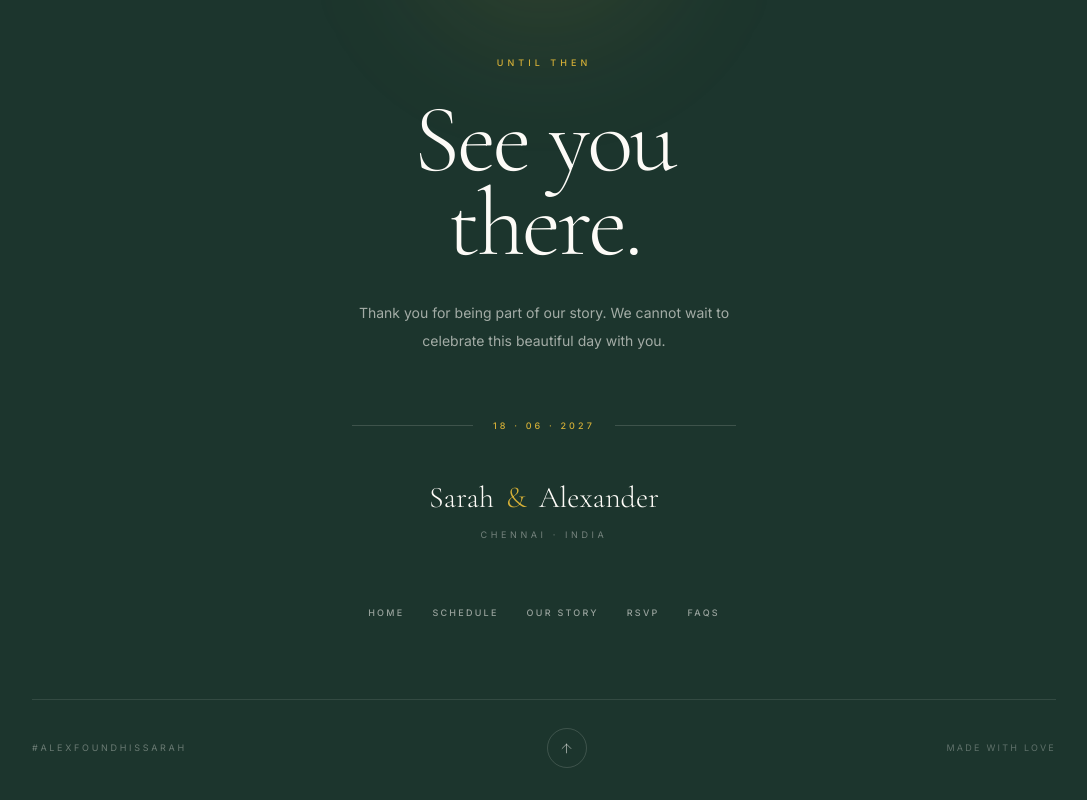
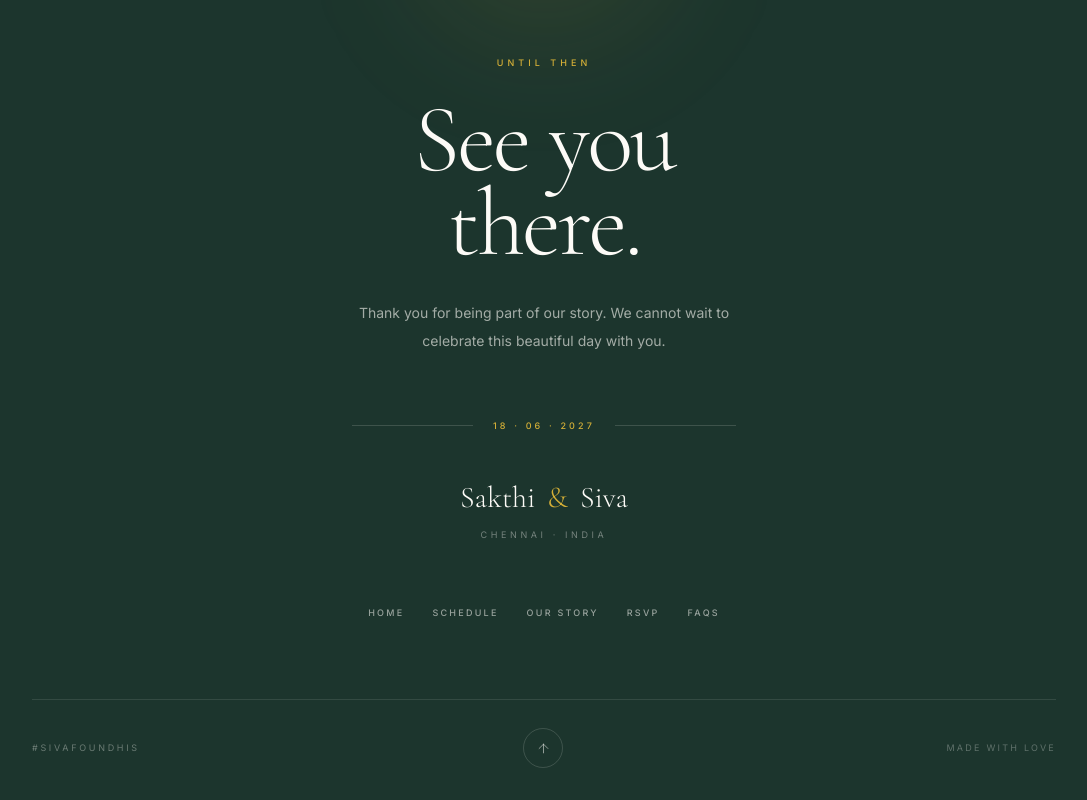
Before and after one commit to jbmsacps-stack/everafter, a Next.js app: page / in a window 1280 px wide. Shown: the part 5958-6758 px from the top of the page, without its empty margins (96-1183 px from the left). Built offline with nearby package versions, Linux system fonts and the light colour scheme.

Commit message:
Prepare wedding website for deployment 2

```diff
--- a/components/footer/WeddingFooter.tsx
+++ b/components/footer/WeddingFooter.tsx
@@ -131,11 +131,11 @@ export default function WeddingFooter() {
               text-[#FDFBF7]
             "
           >
-            Sarah
+            Sakthi
             <span className="mx-3 text-[#D4AF37]">
               &
             </span>
-            Alexander
+            Siva
           </p>
 
           <p
@@ -216,7 +216,7 @@ export default function WeddingFooter() {
               text-[#FDFBF7]/35
             "
           >
-            #AlexFoundHisSarah
+            #SivaFoundHis
           </p>
 
           <button
--- a/components/hero/Hero.tsx
+++ b/components/hero/Hero.tsx
@@ -166,7 +166,7 @@ export default function Hero() {
         <img
           ref={imageRef}
           src="/images/Hero.png"
-          alt="Sarah and Alexander"
+          alt="Sakthi and Siva"
           className="
             h-full
             w-full
@@ -246,7 +246,7 @@ export default function Hero() {
               lg:text-[7rem]
             "
           >
-            Sarah
+            Sara
           </span>
 
           <span
@@ -274,7 +274,7 @@ export default function Hero() {
               lg:text-[6.5rem]
             "
           >
-            Alexander
+            Siva
           </span>
         </h1>
       </div>
```
Also changed, not shown: 1 other file (tests, documents, lock files or other folders).
